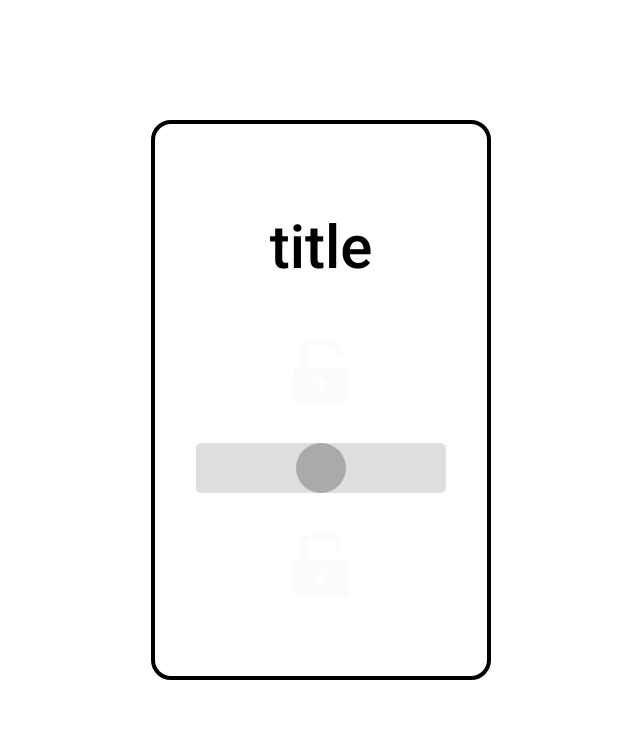
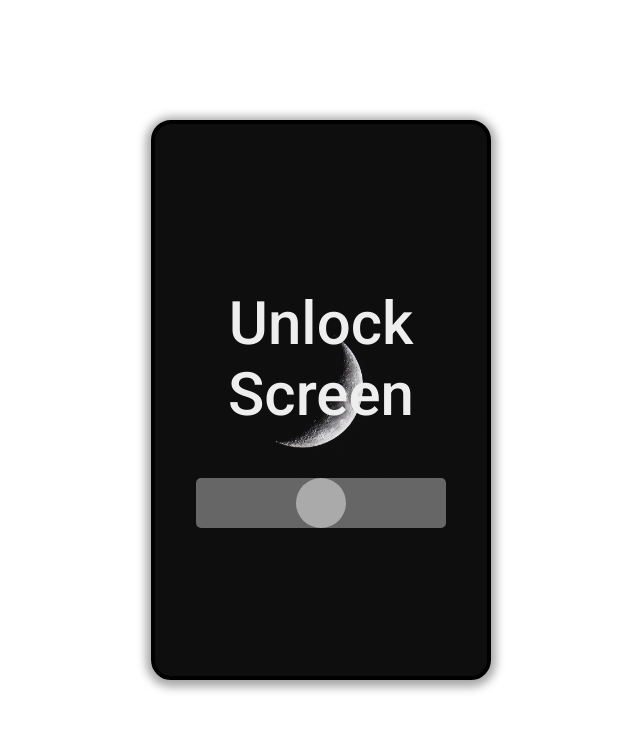
Before and after one commit to ajinkyacodes/reactjs-apps, a React (Create React App) app: page /project8 in a window 1280 px wide. Shown: the top 730 px of the page, without its empty margins (319-959 px from the left). Built offline with nearby package versions, Linux system fonts and the light colour scheme.

Commit message:
created lock screen state

```diff
--- a/src/projects/08-Slide-To-Unlock/SlideToUnlock.jsx
+++ b/src/projects/08-Slide-To-Unlock/SlideToUnlock.jsx
@@ -1,23 +1,34 @@
 import React, { useState } from "react";
 import LockSlider from "./LockSlider";
 import { AiFillUnlock } from "react-icons/ai";
+import LockScreenImg from "./img/moon.jpg";
+import HomeScreenImg from "./img/home.jpg";
+
 export default function SlideToUnlock() {
-  const [showLockSlider, setShowLockSlider] = useState(0);
+  const [uiProps, setUiProps] = useState({
+    uiText: "Unlock Screen",
+    uiColor: "#eee",
+    uiBg: `Url(${LockScreenImg}) center/cover no-repeat`
+  });
+  const [showLockSlider, setShowLockSlider] = useState(true);
 
   return (
     <div
-      className="container text-center d-flex flex-column border-20"
+      className="container text-center d-flex flex-column border-20 shadow-md"
       style={{
         height: "70vh",
         marginTop: "15vh",
         width: 340,
         border: "4px solid #000",
+        background: uiProps.uiBg,
       }}
     >
-      <h1 className="title">title</h1>
-      { showLockSlider ? ( <LockSlider width={"250px"} /> ) : ( <AiFillUnlock className="unlockIcon" /> ) }
-      <LockSlider width={"250px"} />
-      <AiFillUnlock className="unlockIcon" />
+      <h1 className="title" style={{ color: uiProps.uiColor }} >{uiProps.uiText}</h1>
+      {showLockSlider ? (
+        <LockSlider width={"250px"} />
+      ) : (
+        <AiFillUnlock className="unlockIcon" />
+      )}
     </div>
   );
 }
```
Also changed, not shown: src/projects/08-Slide-To-Unlock/img/moon.jpg (added), 1 other file (tests, documents, lock files or other folders).
